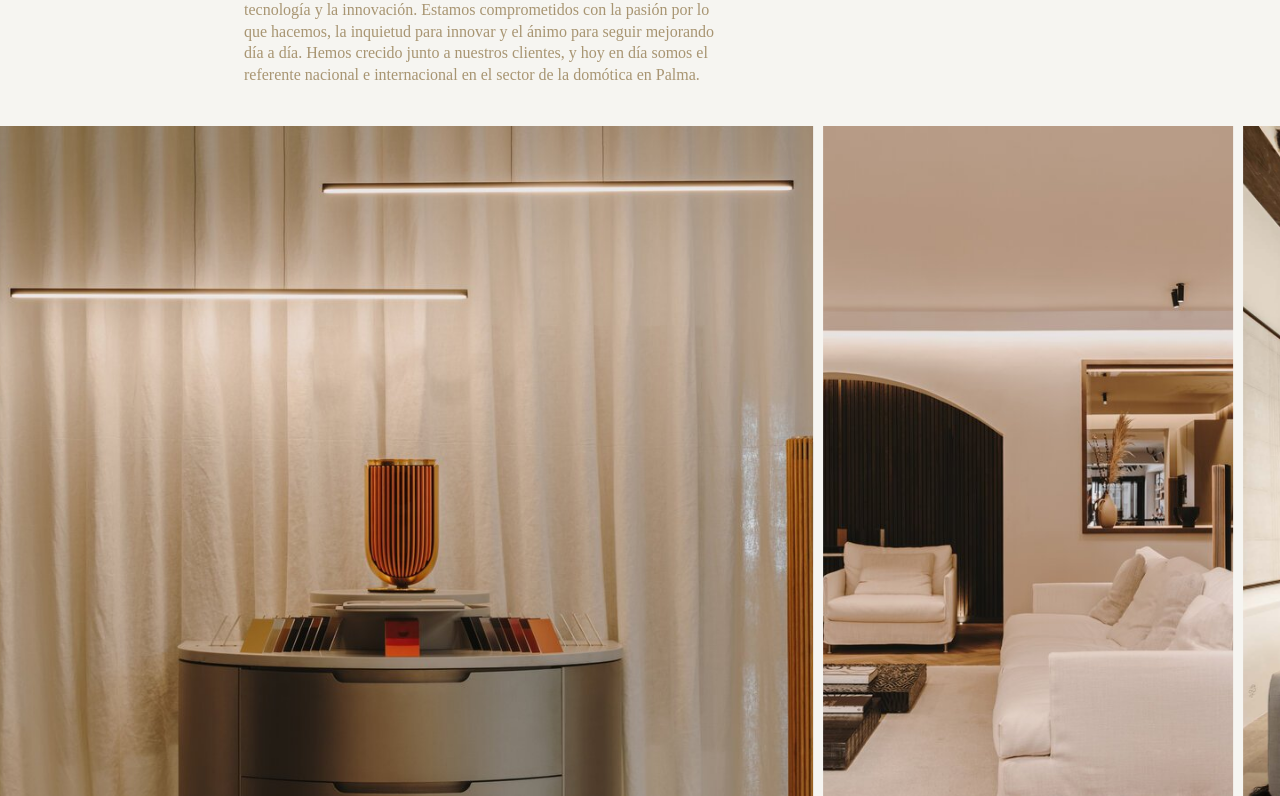
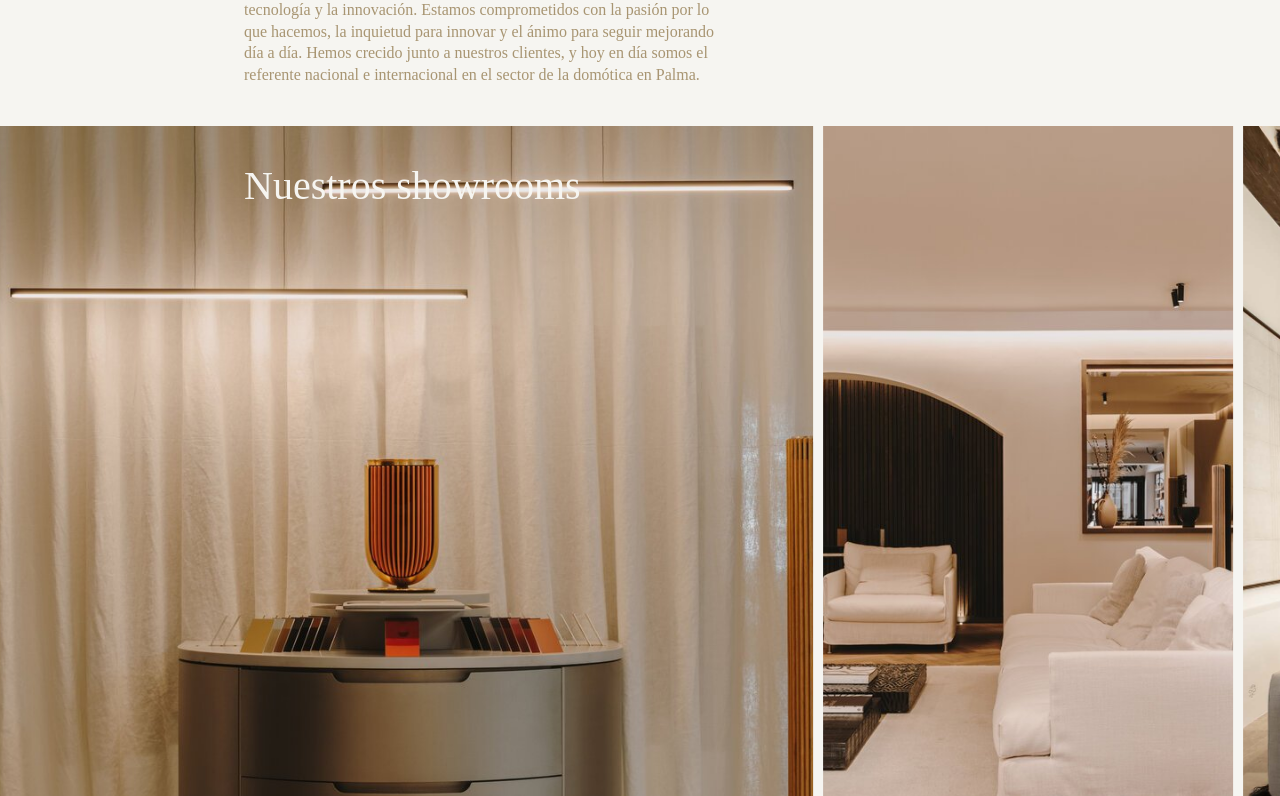
Before and after one commit to LTPx/scena, a Next.js app: page /en/about-us in a window 1280 px wide. Shown: the part 384-1180 px from the top of the page. Built offline with nearby package versions, Linux system fonts and the light colour scheme.

Commit message:
add improvements animations

```diff
--- a/src/app/components/FeaturedProjects.tsx
+++ b/src/app/components/FeaturedProjects.tsx
@@ -1,12 +1,13 @@
 "use client";
 
 import { useEffect, useRef, useState } from "react";
-import { motion, useScroll, useTransform } from "framer-motion";
+import { motion, useInView, useScroll, useTransform } from "framer-motion";
 import Image from "next/image";
 
 import { ProjectHomeWp } from "../_interfaces/wordpress-components";
 import { colSpanWidth, offsetForColumn, GRID_MARGIN_PX } from "./layout/Grid";
 import GlassButton from "./GlassButton";
+import TypewriterText from "./TypewriterText";
 
 interface Props {
   projects: ProjectHomeWp[];
@@ -26,6 +27,8 @@ const REVEAL_BUFFER_VH = 100;
 export default function FeaturedProjects({ projects }: Props) {
   const wrapperRef = useRef<HTMLDivElement>(null);
   const trackRef = useRef<HTMLDivElement>(null);
+  const stickyRef = useRef<HTMLDivElement>(null);
+  const isInView = useInView(stickyRef, { once: true, amount: 0.9 });
 
   const [travelDistance, setTravelDistance] = useState(0);
   const [trackFraction, setTrackFraction] = useState(1);
@@ -87,14 +90,17 @@ export default function FeaturedProjects({ projects }: Props) {
       }}
       className="relative z-0"
     >
-      <div className="sticky top-0 flex h-screen flex-col overflow-hidden pt-[40px]">
+      <div
+        ref={stickyRef}
+        className="sticky top-0 flex h-screen flex-col overflow-hidden pt-[40px]"
+      >
+        {" "}
         <h2
           className="mb-8 font-[Gellix] text-[40px] font-normal leading-[100%] tracking-[0%] text-[#A89572]"
           style={{ paddingLeft: startOffset }}
         >
-          Proyectos destacados
+          <TypewriterText text="Proyectos destacados" play={isInView} />
         </h2>
-
         <motion.div
           ref={trackRef}
           style={{
--- a/src/app/components/Gallery.tsx
+++ b/src/app/components/Gallery.tsx
@@ -1,10 +1,11 @@
 "use client";
 
 import { useEffect, useRef, useState } from "react";
-import { motion, useScroll, useTransform } from "framer-motion";
+import { motion, useInView, useScroll, useTransform } from "framer-motion";
 import Image from "next/image";
 import { GalleryHomeWp } from "../_interfaces/wordpress-components";
-import { offsetForColumn, GRID_MARGIN_PX } from "./layout/Grid";
+import { offsetForColumn, GRID_MARGIN_PX, COLS } from "./layout/Grid";
+import SectionTitle from "./SectionTitle";
 
 interface GalleryProps {
   gallery: GalleryHomeWp[];
@@ -26,6 +27,8 @@ const END_SPACER_WIDTH = Math.max(GRID_MARGIN_PX - GALLERY_GAP_PX, 0);
 export default function Gallery({ gallery }: GalleryProps) {
   const wrapperRef = useRef<HTMLDivElement>(null);
   const trackRef = useRef<HTMLDivElement>(null);
+  const stickyRef = useRef<HTMLDivElement>(null);
+  const isInView = useInView(stickyRef, { once: true, amount: 0.9 });
 
   const [travelDistance, setTravelDistance] = useState(0);
   const [wrapperHeight, setWrapperHeight] = useState(0);
@@ -78,7 +81,7 @@ export default function Gallery({ gallery }: GalleryProps) {
       }}
       className="relative"
     >
-      <div className="sticky top-0 h-screen overflow-hidden">
+      <div ref={stickyRef} className="sticky top-0 h-screen overflow-hidden">
         <motion.div
           ref={trackRef}
           style={{
@@ -115,6 +118,11 @@ export default function Gallery({ gallery }: GalleryProps) {
             className="h-full flex-shrink-0"
           />
         </motion.div>
+        <SectionTitle
+          text={"Nuestros showrooms"}
+          visible={isInView}
+          colsClassName={COLS.galleryTitle}
+        />
       </div>
     </section>
   );
--- /dev/null
+++ b/src/app/components/SectionTitle.tsx
@@ -0,0 +1,31 @@
+"use client";
+
+import Grid from "./layout/Grid";
+
+interface SectionTitleProps {
+  text: string;
+
+  visible: boolean;
+
+  colsClassName: string;
+
+  colorClassName?: string;
+}
+
+export default function SectionTitle({
+  text,
+  visible,
+  colsClassName,
+  colorClassName = "text-[#F6F5F1]",
+}: SectionTitleProps) {
+  return (
+    <Grid className="pointer-events-none absolute inset-x-0 top-0 z-10 pt-[40px]">
+      <h2
+        style={{ visibility: visible ? "visible" : "hidden" }}
+        className={`${colsClassName} ${colorClassName} font-[Gellix] text-[40px] font-normal not-italic leading-[100%] tracking-[0%]`}
+      >
+        {text}
+      </h2>
+    </Grid>
+  );
+}
--- a/src/app/components/layout/Grid.tsx
+++ b/src/app/components/layout/Grid.tsx
@@ -173,6 +173,7 @@ export const COLS = {
   outletDetailNext: "col-start-12 col-span-1",
   // Hero: título, col 3 a 5
   heroTitle: "col-start-3 col-end-8",
+  galleryTitle: "col-start-3 col-end-7",
 } as const;
 
 export function trackCardWidth(
```
